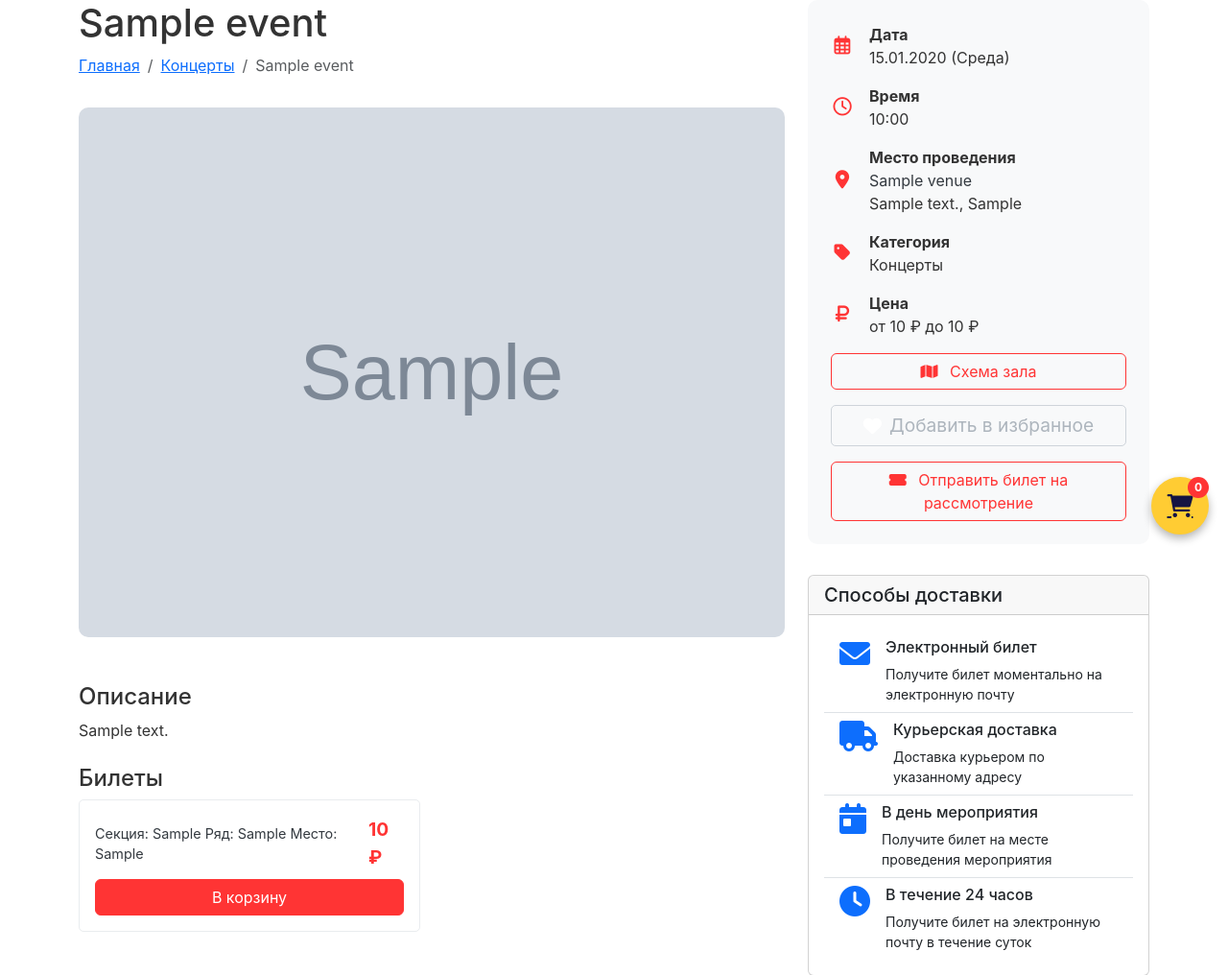
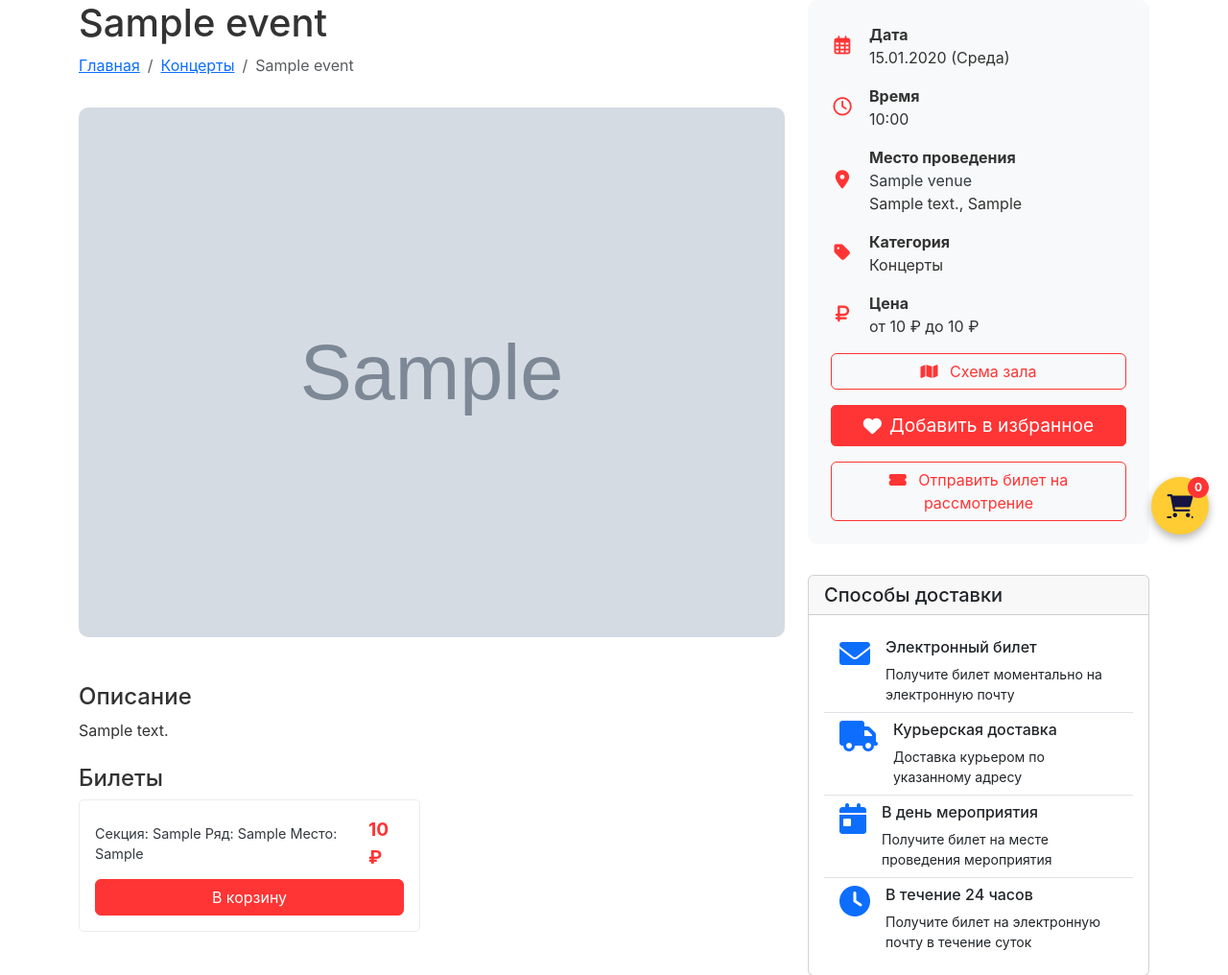
Before and after one commit to Officer88/tik_mak, a Flask app: page /event/1 in a window 1280 px wide. Shown: the part 223-1239 px from the top of the page at 96% size. Run offline with Flask 3, Linux system fonts and the light colour scheme; data comes from the database, SQL or seed files in the repository; tables that the repository leaves empty hold one stand-in row (values such as "Sample post"); grey boxes marked "Sample" are stand-in pictures.

Commit message:
Update BiletService styling and notifications:  Adjusted favorite button color, notification style, and implemented consistent red color scheme.
Replit-Commit-Author: Agent
Replit-Commit-Session-Id: b68f5f71-f5cb-4914-b00e-5085bf7c9dd5
Replit-Commit-Screenshot-Url: https://storage.googleapis.com/screenshot-production-us-central1/8fd244ac-9cbf-4837-abb7-edaa35c73ee7/ed18d46e-5a6a-41b1-8e3b-9cbfd41feab1.jpg

```diff
--- a/static/css/style.css
+++ b/static/css/style.css
@@ -5,7 +5,7 @@
     --red: #FF3434;
     --dark-blue: #151443;
     --white: #ffffff;
-    --favorite-red: #dc3545;
+    --favorite-red: #FF3434;
     --success-green: #198754;
     --light-gray: #f8f9fa;
     --medium-gray: #e9ecef;
@@ -188,6 +188,7 @@ body {
 
 #mainCarousel {
     margin-bottom: 2rem;
+    margin-top: 1rem;
 }
 
 /* Category Section */
@@ -344,9 +345,9 @@ body {
 }
 
 .favorite-btn {
-    color: #adb5bd;
-    background: none;
-    border: 1px solid #ced4da;
+    color: white;
+    background-color: var(--favorite-red);
+    border: 1px solid var(--favorite-red);
     border-radius: 5px;
     font-size: 1.2rem;
     transition: all 0.2s ease;
@@ -356,10 +357,14 @@ body {
     justify-content: center;
 }
 
-.favorite-btn:hover,
 .favorite-btn.active {
-    color: var(--favorite-red);
+    color: var(--yellow);
+    background-color: var(--favorite-red);
     border-color: var(--favorite-red);
+}
+
+.favorite-btn:hover {
+    opacity: 0.9;
 }
 
 .venue-scheme-link {
--- a/static/js/main.js
+++ b/static/js/main.js
@@ -63,13 +63,13 @@ document.addEventListener('DOMContentLoaded', function() {
                     const toastId = `toast-${Date.now()}`;
                     const toastHtml = `
                         <div id="${toastId}" class="toast" role="alert" aria-live="assertive" aria-atomic="true">
-                            <div class="toast-header bg-${action === 'add' ? 'success' : 'warning'}">
-                                <i class="fas fa-${action === 'add' ? 'heart' : 'times'} me-2" style="color: white;"></i>
+                            <div class="toast-header" style="background-color: #FFCC33; color: white;">
+                                <i class="fas fa-heart me-2" style="color: white;"></i>
                                 <strong class="me-auto" style="color: white;">Избранное</strong>
                                 <button type="button" class="btn-close" data-bs-dismiss="toast" aria-label="Close"></button>
                             </div>
                             <div class="toast-body">
-                                Мероприятие ${action === 'add' ? 'добавлено в' : 'удалено из'} избранное
+                                ${action === 'add' ? 'Добавлено в избранное' : 'Удалено из избранного'}
                             </div>
                         </div>
                     `;
```
